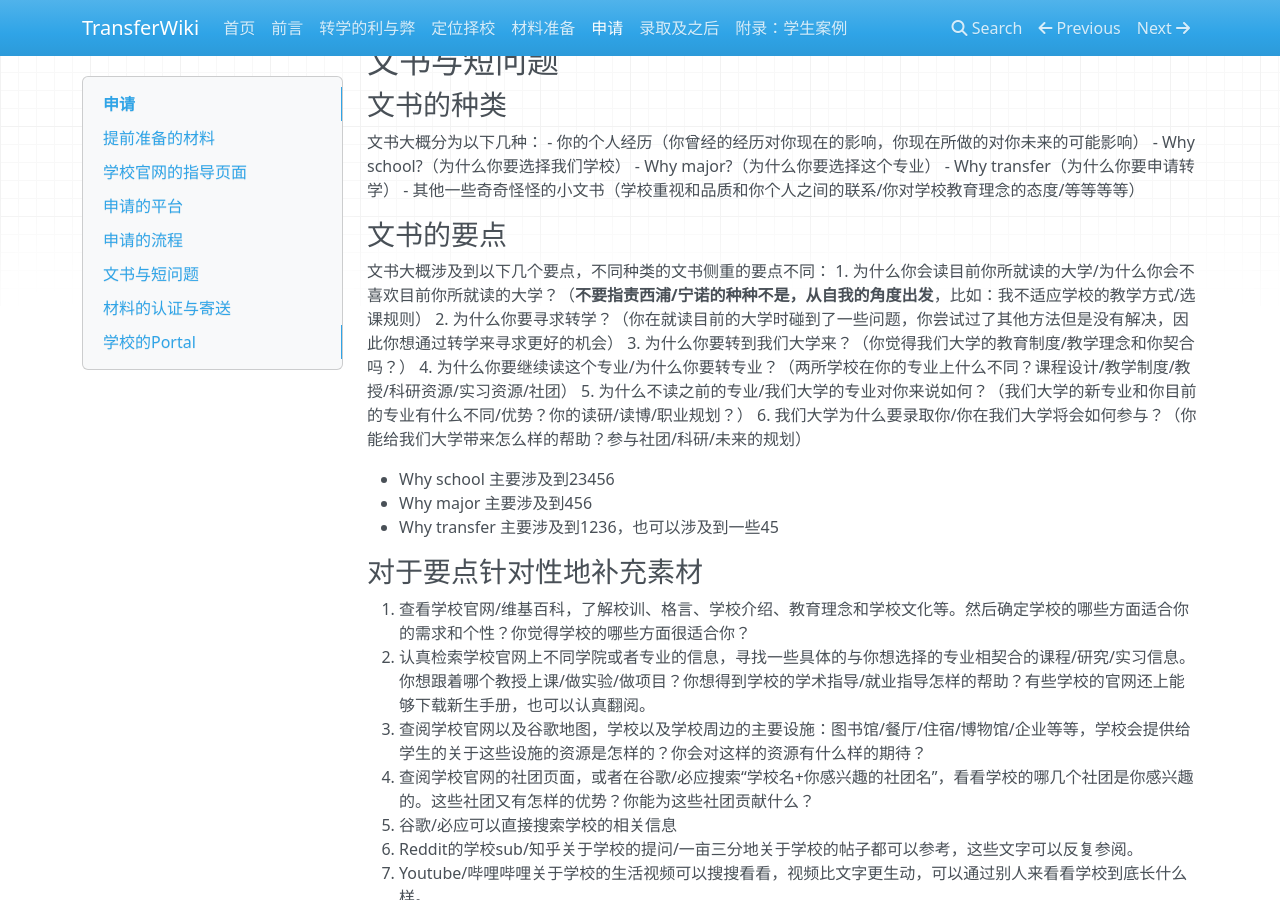
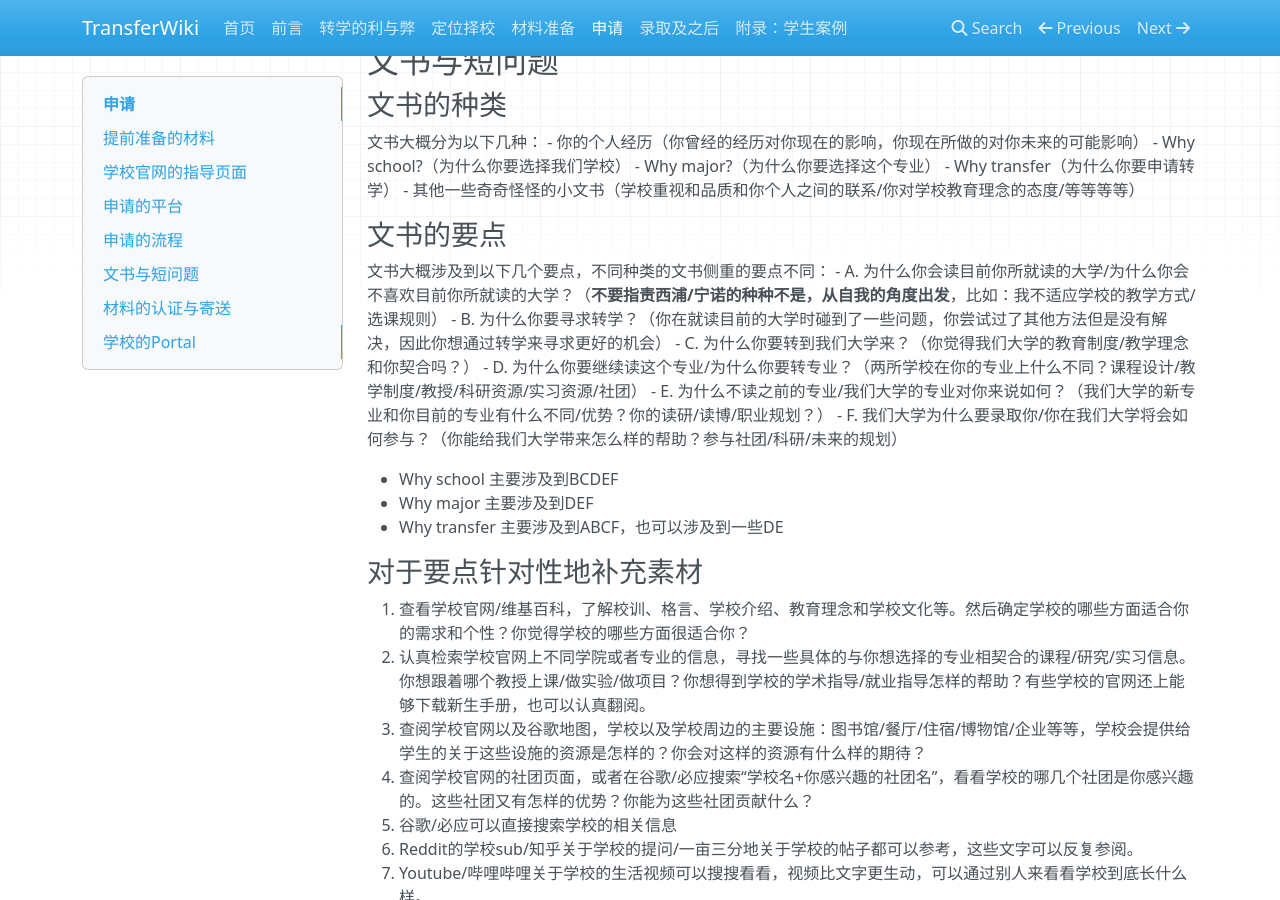
Before and after one commit to SihanXU/TransferWiki, an MkDocs documentation site: the page built from docs/apply.md, in a window 1280 px wide and 900 px high, scrolled down 824 px. Built offline with MkDocs 1.6.1, drawn with Linux system fonts in a browser that asks for light colours; nearby versions of some CDN libraries.

Commit message:
Update apply.md

```diff
--- a/docs/apply.md
+++ b/docs/apply.md
@@ -46,16 +46,16 @@
 
 ### 文书的要点
 文书大概涉及到以下几个要点，不同种类的文书侧重的要点不同：
-1. 为什么你会读目前你所就读的大学/为什么你会不喜欢目前你所就读的大学？（**不要指责西浦/宁诺的种种不是，从自我的角度出发**，比如：我不适应学校的教学方式/选课规则）
-2. 为什么你要寻求转学？（你在就读目前的大学时碰到了一些问题，你尝试过了其他方法但是没有解决，因此你想通过转学来寻求更好的机会）
-3. 为什么你要转到我们大学来？（你觉得我们大学的教育制度/教学理念和你契合吗？）
-4. 为什么你要继续读这个专业/为什么你要转专业？（两所学校在你的专业上什么不同？课程设计/教学制度/教授/科研资源/实习资源/社团）
-5. 为什么不读之前的专业/我们大学的专业对你来说如何？（我们大学的新专业和你目前的专业有什么不同/优势？你的读研/读博/职业规划？）
-6. 我们大学为什么要录取你/你在我们大学将会如何参与？（你能给我们大学带来怎么样的帮助？参与社团/科研/未来的规划）
+- A. 为什么你会读目前你所就读的大学/为什么你会不喜欢目前你所就读的大学？（**不要指责西浦/宁诺的种种不是，从自我的角度出发**，比如：我不适应学校的教学方式/选课规则）
+- B. 为什么你要寻求转学？（你在就读目前的大学时碰到了一些问题，你尝试过了其他方法但是没有解决，因此你想通过转学来寻求更好的机会）
+- C. 为什么你要转到我们大学来？（你觉得我们大学的教育制度/教学理念和你契合吗？）
+- D. 为什么你要继续读这个专业/为什么你要转专业？（两所学校在你的专业上什么不同？课程设计/教学制度/教授/科研资源/实习资源/社团）
+- E. 为什么不读之前的专业/我们大学的专业对你来说如何？（我们大学的新专业和你目前的专业有什么不同/优势？你的读研/读博/职业规划？）
+- F. 我们大学为什么要录取你/你在我们大学将会如何参与？（你能给我们大学带来怎么样的帮助？参与社团/科研/未来的规划）
 
-- Why school 主要涉及到23456
-- Why major 主要涉及到456
-- Why transfer 主要涉及到1236，也可以涉及到一些45
+- Why school 主要涉及到BCDEF
+- Why major 主要涉及到DEF
+- Why transfer 主要涉及到ABCF，也可以涉及到一些DE
 
 ### 对于要点针对性地补充素材
 
```
